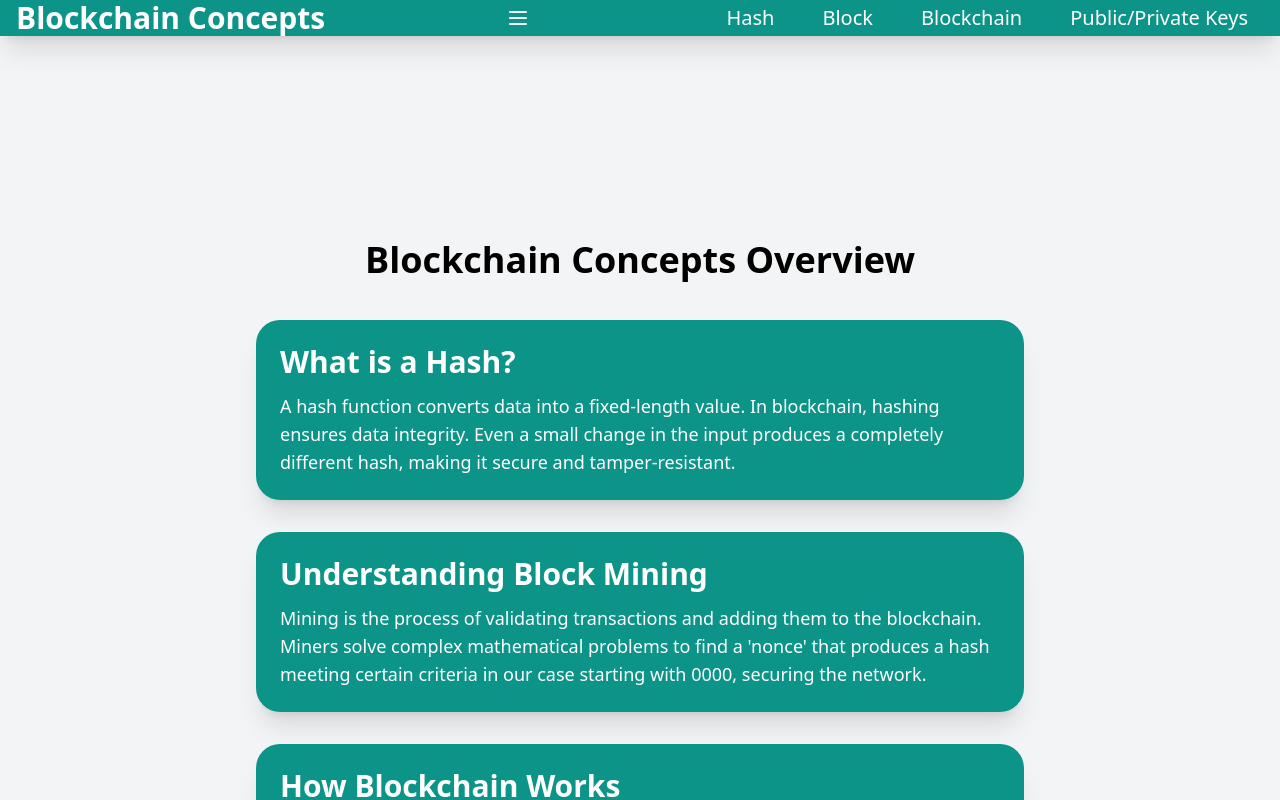
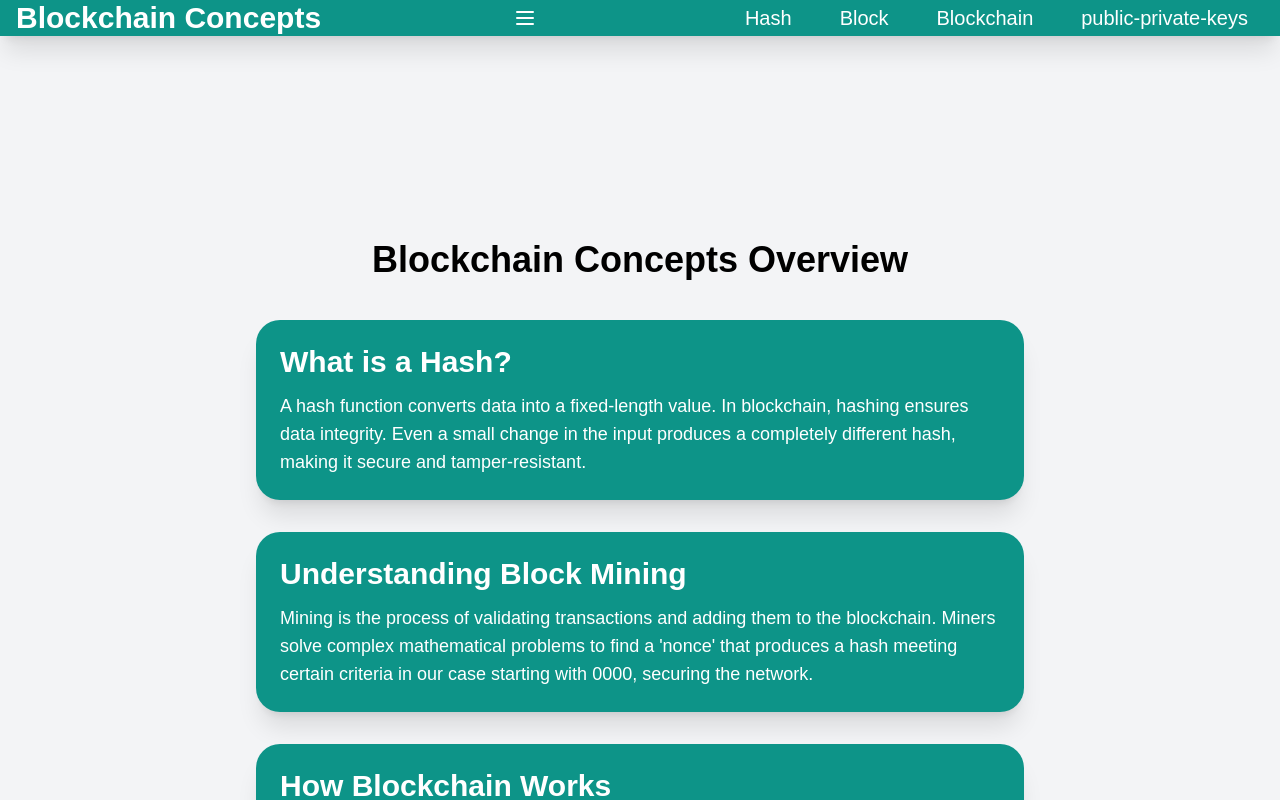
Before and after one commit to DHANUNJAY965/block-chain-visualizer, a Next.js app: page / in a window 1280 px wide. Shown: the top 800 px of the page. Built offline with nearby package versions, Linux system fonts and the light colour scheme.

Commit message:
corrected build errors

```diff
--- a/Components/Header.tsx
+++ b/Components/Header.tsx
@@ -22,7 +22,7 @@ const Header = () => {
     setIsMenuOpen(!isMenuOpen);
   };
 
-  const menuItems = ['Hash', 'Block', 'Blockchain', 'Public/Private Keys'];
+  const menuItems = ['Hash', 'Block', 'Blockchain', 'public-private-keys'];
 
   const isActive = (path:string) => {
     return pathname === `/${path.toLowerCase().replace(/\s+/g, '-')}`;
--- a/app/api/hash/route.ts
+++ b/app/api/hash/route.ts
@@ -49,8 +49,8 @@ export async function POST(req: Request) {
         let nonce:number=0;
         while(true){
 
-            let data:string=input+nonce;
-            let hash=crypto.createHash('sha256').update(data).digest('hex');
+            const data:string=input+nonce;
+            const hash=crypto.createHash('sha256').update(data).digest('hex');
             if(hash.startsWith('0000')){
                 return NextResponse.json({ hash: hash,nonce },{ status: 200 })
             }
--- a/app/blockchain/page.tsx
+++ b/app/blockchain/page.tsx
@@ -2,9 +2,9 @@
 import React, { useState, useEffect } from "react";
 import axios from "axios";
 import { motion } from "framer-motion";
-import { Copy, CheckCircle2 } from "lucide-react";
+// import { Copy, CheckCircle2 } from "lucide-react";
 
-let firstprev = "0000000000000000000000000000000000000000";
+const firstprev = "0000000000000000000000000000000000000000";
 type Block = {
   number: number;
   nonce: string;
@@ -159,6 +159,7 @@ const HashBlock = () => {
     try {
       await navigator.clipboard.writeText(blocks[blockIndex].hash);
       setCopied(true);
+      console.log(copied);
       setTimeout(() => setCopied(false), 2000);
     } catch (err) {
       console.error("Failed to copy text: ", err);
@@ -249,9 +250,9 @@ const HashBlock = () => {
                 </label>
                 <input
                   type="number"
-                  className="w-full bg-white rounded-xl px-3 py-2 focus:outline-none"
+                  className="w-full bg-white text-black rounded-xl px-3 py-2 focus:outline-none"
                   value={block.number}
-                  readOnly
+                  onChange={(e) => handleInputChange(index, "number", e.target.value)}
                 />
               </div>
               <div>
@@ -260,7 +261,7 @@ const HashBlock = () => {
                 </label>
                 <input
                   type="text"
-                  className="w-full bg-white rounded-xl px-3 py-2 focus:outline-none"
+                  className="w-full bg-white text-black rounded-xl px-3 py-2 focus:outline-none"
                   value={block.nonce}
                   onChange={(e) =>
                     handleInputChange(index, "nonce", e.target.value)
@@ -273,7 +274,7 @@ const HashBlock = () => {
                 </label>
                 <input
                   type="text"
-                  className="w-full bg-white rounded-xl px-3 py-2 focus:outline-none"
+                  className="w-full bg-white text-black rounded-xl px-3 py-2 focus:outline-none"
                   value={block.data}
                   onChange={(e) =>
                     handleInputChange(index, "data", e.target.value)
@@ -286,7 +287,7 @@ const HashBlock = () => {
                 </label>
                 <input
                   type="text"
-                  className="w-full bg-white rounded-xl px-3 py-2 focus:outline-none cursor-not-allowed"
+                  className="w-full bg-white text-black rounded-xl px-3 py-2 focus:outline-none cursor-not-allowed"
                   value={block.prevHash}
                   readOnly
                 />
@@ -297,7 +298,7 @@ const HashBlock = () => {
                 </label>
                 <input
                   type="text"
-                  className="w-full bg-white rounded-xl px-3 py-2 focus:outline-none cursor-not-allowed"
+                  className="w-full bg-white text-black rounded-xl px-3 py-2 focus:outline-none cursor-not-allowed"
                   value={block.hash}
                   readOnly
                   onFocus={() => copyToClipboard(index)}
--- a/app/globals.css
+++ b/app/globals.css
@@ -1,3 +1,27 @@
 @tailwind base;
 @tailwind components;
 @tailwind utilities;
+
+:root {
+  --background: #ffffff;
+  --foreground: #171717;
+}
+
+@media (prefers-color-scheme: dark) {
+  :root {
+    --background: #0a0a0a;
+    --foreground: #ededed;
+  }
+}
+
+body {
+  color: var(--foreground);
+  background: var(--background);
+  font-family: Arial, Helvetica, sans-serif;
+}
+
+@layer utilities {
+  .text-balance {
+    text-wrap: balance;
+  }
+}
--- a/app/hash/page.tsx
+++ b/app/hash/page.tsx
@@ -46,6 +46,7 @@ export default function HashPage() {
     try {
       await navigator.clipboard.writeText(hash);
       setCopied(true);
+      console.log(loading);
       setTimeout(() => setCopied(false), 2000);
     } catch (err) {
       console.error("Failed to copy text: ", err);
--- a/app/layout.tsx
+++ b/app/layout.tsx
@@ -27,16 +27,16 @@ export default function RootLayout({
   return (
     <html lang="en">
       <head>
-         <link rel="icon" href="https://img.icons8.com/color/48/blockchain.png" />
+      <link rel="icon" href="https://img.icons8.com/color/48/blockchain.png" />
       </head>
-    <body className="bg-gray-100">
-      <Header />
+      <body
+        className={`${geistSans.variable} ${geistMono.variable} antialiased bg-gray-100`}
+      >
+        <Header />
       <div className="pt-3">
         {children}
       </div>
-    </body>
-
-
-  </html>
+      </body>
+    </html>
   );
 }
```
Also changed, not shown: package.json (+5 -5 lines), app/public-private-keys/page.tsx (renamed from app/public/private-keys/page.tsx), 2 other files (tests, documents, lock files or other folders).
